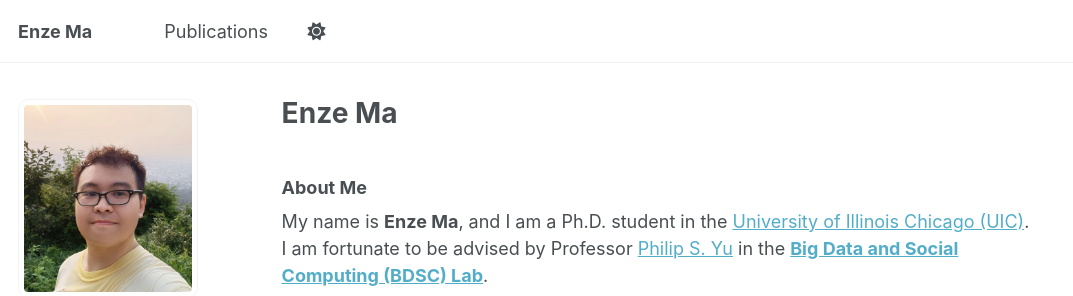
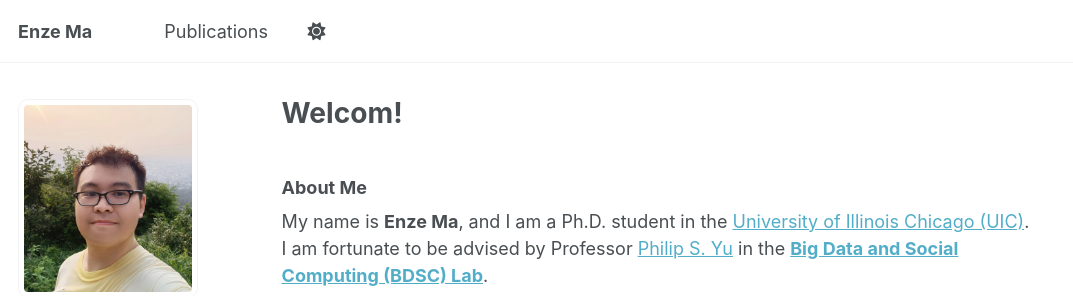
Before and after one commit to sora1998/sora1998.github.io, a Jekyll site: the page built from _pages/about.md, in a window 1280 px wide and 1040 px high. Shown: the top 296 px of the window, without its empty margins (0-1073 px from the left). Built offline with Jekyll 4.4.1, drawn with Linux system fonts in a browser that asks for light colours; some web fonts are replaced; a script that is not in the unit is left out.

Commit message:
Update about.md

```diff
--- a/_pages/about.md
+++ b/_pages/about.md
@@ -1,6 +1,6 @@
 ---
 layout: single
-title: "Enze Ma"
+title: "Welcom!"
 permalink: /
 author_profile: true
 classes: wide
```
